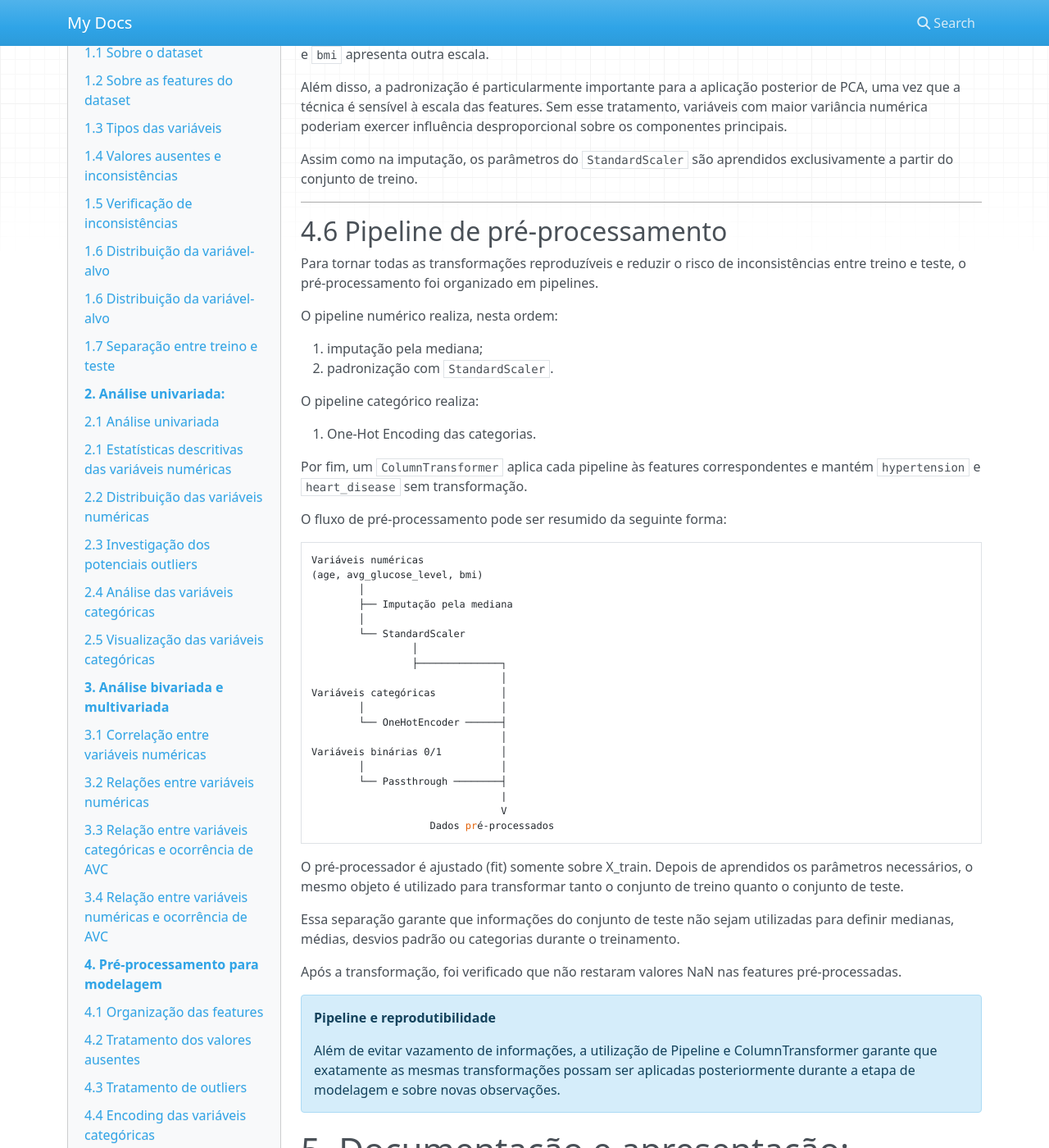
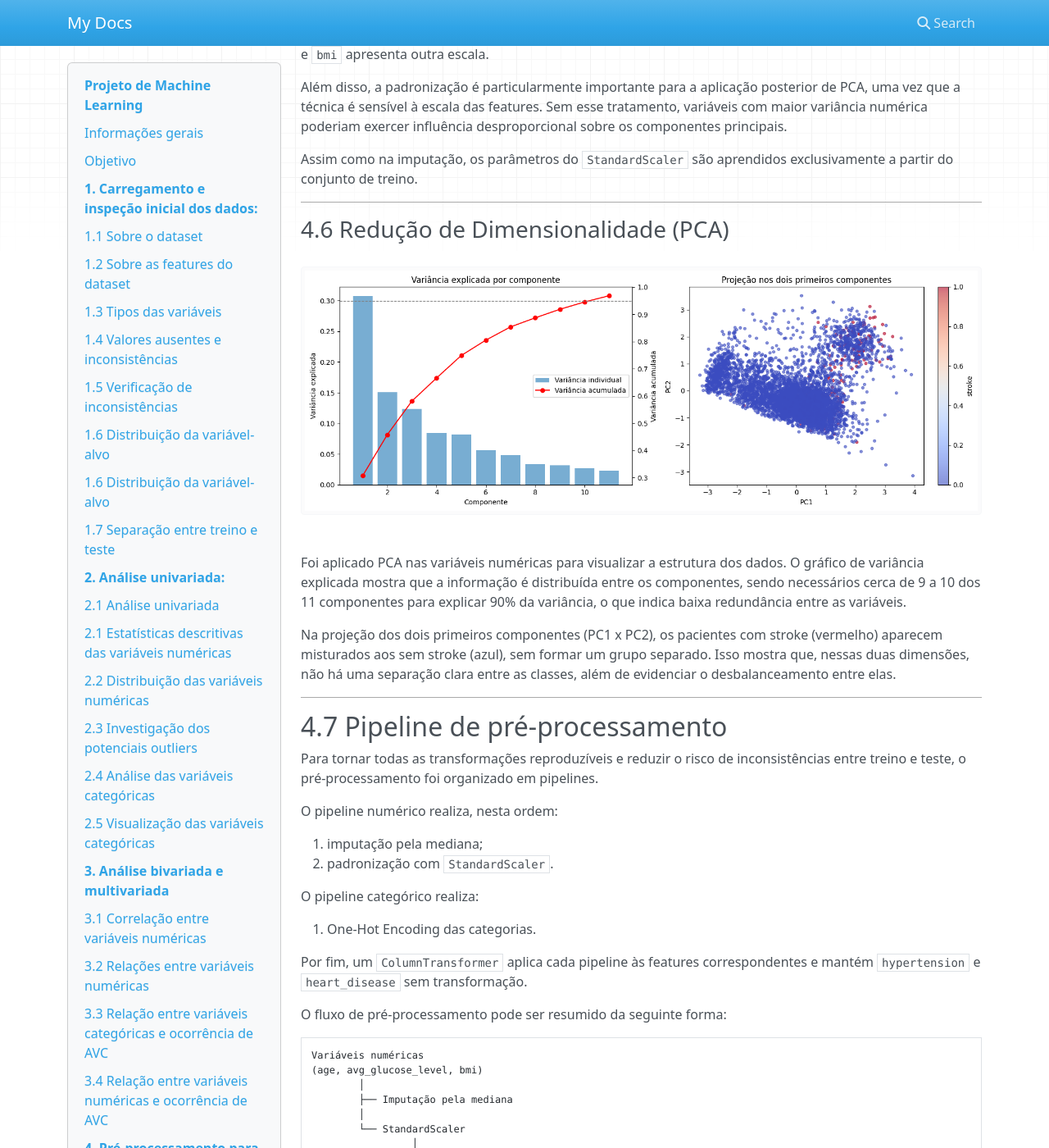
Before and after one commit to emilybrtt/projeto-machine-learning, an MkDocs documentation site: the page built from docs/index.md, in a window 1280 px wide and 1400 px high, scrolled down 22136 px. Shown: the whole window at 82% size. Built offline with MkDocs 1.6.1, drawn with Linux system fonts in a browser that asks for light colours; nearby versions of some CDN libraries; some of the changed text lies outside the part shown.

Commit message:
Add PCA section to preprocessing pipeline documentation
Adiciona seção sobre redução de dimensionalidade (PCA) e suas implicações na análise de dados.

```diff
--- a/docs/index.md
+++ b/docs/index.md
@@ -486,6 +486,7 @@ Optamos por analisar `age` × `bmi`, que apresentou a maior correlação entre
 as features numéricas, e `age` × `avg_glucose_level`, incorporando também
 a variável-alvo `stroke` para permitir uma análise multivariada.
 
+
 ### 3.2.1 Idade × IMC
 
 ![Relação entre idade e IMC](assets/images/idade_bmi.png)
@@ -950,7 +951,15 @@ exclusivamente a partir do conjunto de treino.
 
 ---
 
-## 4.6 Pipeline de pré-processamento
+### 4.6 Redução de Dimensionalidade (PCA)
+![PCA Variáveis Numéricas](assets/images/pca.png)
+
+Foi aplicado PCA nas variáveis numéricas para visualizar a estrutura dos dados. O gráfico de variância explicada mostra que a informação é distribuída entre os componentes, sendo necessários cerca de 9 a 10 dos 11 componentes para explicar 90% da variância, o que indica baixa redundância entre as variáveis.
+
+Na projeção dos dois primeiros componentes (PC1 x PC2), os pacientes com stroke (vermelho) aparecem misturados aos sem stroke (azul), sem formar um grupo separado. Isso mostra que, nessas duas dimensões, não há uma separação clara entre as classes, além de evidenciar o desbalanceamento entre elas.
+
+---
+## 4.7 Pipeline de pré-processamento
 
 Para tornar todas as transformações reproduzíveis e reduzir o risco de
 inconsistências entre treino e teste, o pré-processamento foi organizado em
```
